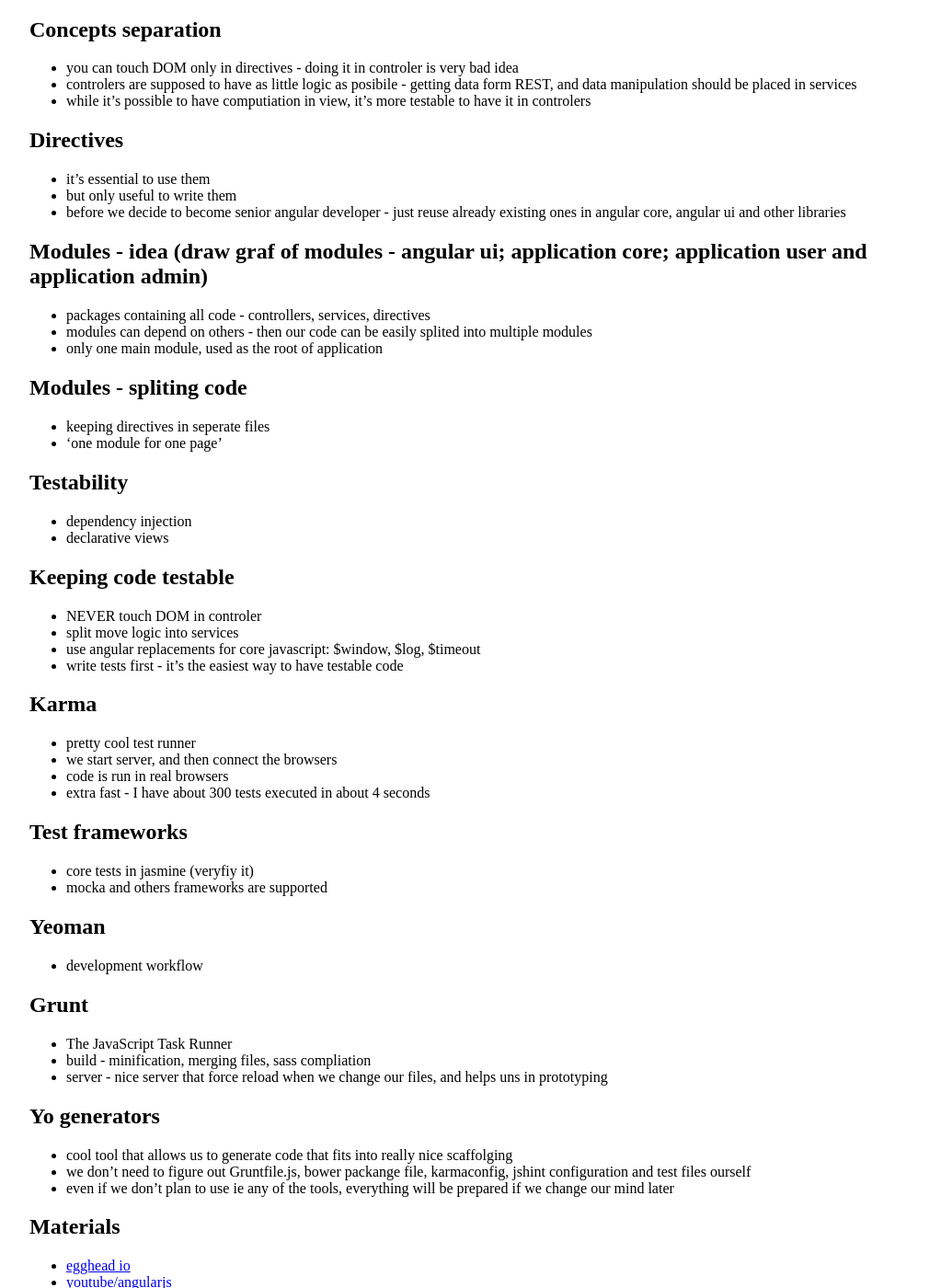
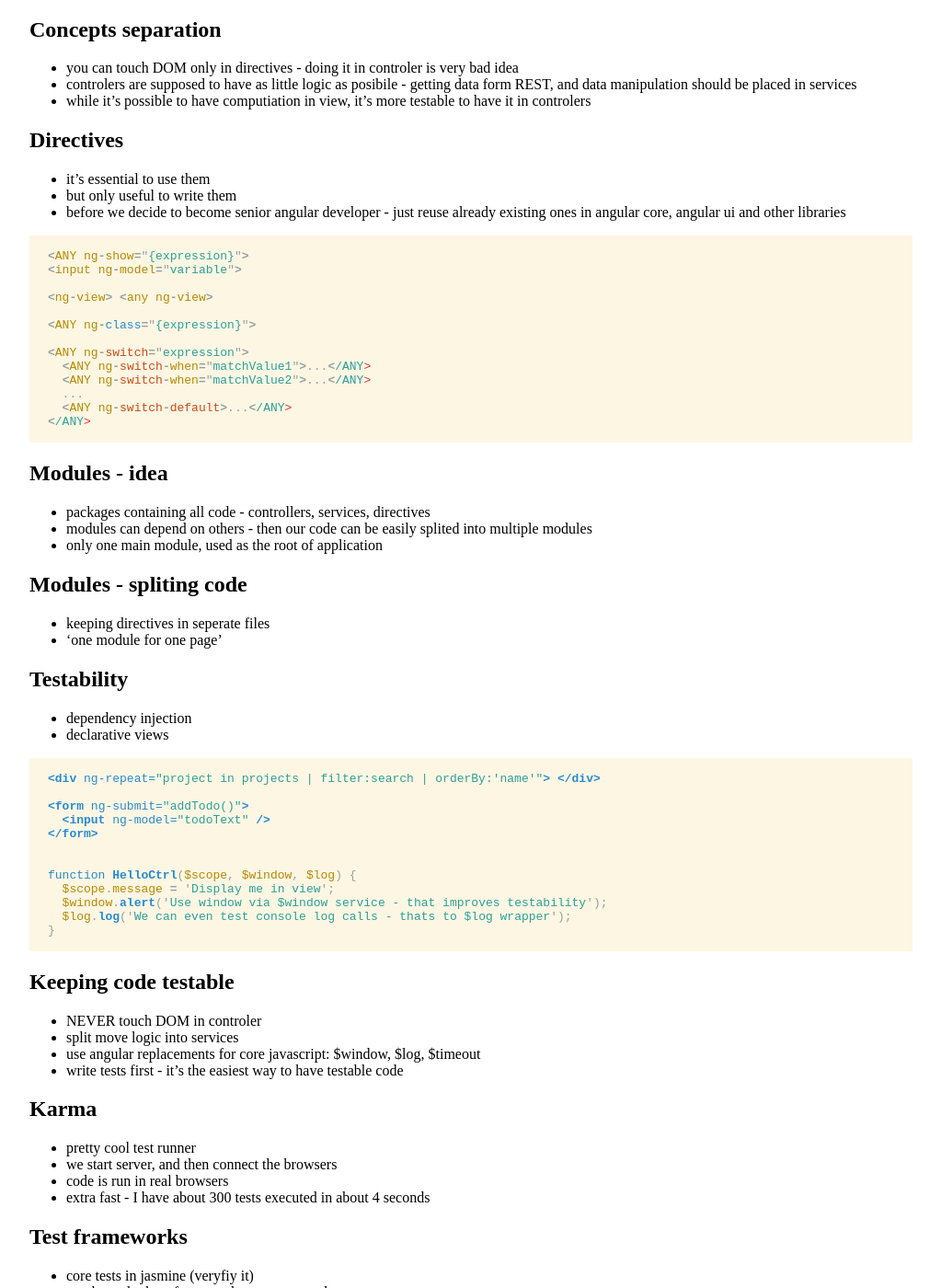
Before and after one commit to marcin-wosinek/blog, a Jekyll site: the page built from _posts/2013-10-19-The-angular-way-MeetJs-Summit.md, in a window 1280 px wide and 1400 px high, scrolled down 1619 px. Shown: the whole window at 92% size, without its empty margins (128-1151 px from the left). Built offline with Jekyll 4.4.1, drawn with Linux system fonts in a browser that asks for light colours.

Commit message:
Add code example to post

````diff
--- a/_posts/2013-10-19-The-angular-way-MeetJs-Summit.md
+++ b/_posts/2013-10-19-The-angular-way-MeetJs-Summit.md
@@ -81,7 +81,23 @@ Meet js summit Gdańsk 19 October 2013
 * but only useful to write them
 * before we decide to become senior angular developer - just reuse already existing ones in angular core, angular ui and other libraries
 
-## Modules - idea (draw graf of modules - angular ui; application core; application user and application admin)
+```js
+<ANY ng-show="{expression}">
+<input ng-model="variable">
+
+<ng-view> <any ng-view>
+
+<ANY ng-class="{expression}">
+
+<ANY ng-switch="expression">
+  <ANY ng-switch-when="matchValue1">...</ANY>
+  <ANY ng-switch-when="matchValue2">...</ANY>
+  ...
+  <ANY ng-switch-default>...</ANY>
+</ANY>
+```
+
+## Modules - idea
 * packages containing all code - controllers, services, directives
 * modules can depend on others - then our code can be easily splited into multiple modules
 * only one main module, used as the root of application
@@ -93,6 +109,22 @@ Meet js summit Gdańsk 19 October 2013
 ## Testability
 * dependency injection
 * declarative views
+
+```html
+<div ng-repeat="project in projects | filter:search | orderBy:'name'"> </div>
+
+<form ng-submit="addTodo()">
+  <input ng-model="todoText" />
+</form>
+```
+
+```js
+function HelloCtrl($scope, $window, $log) {
+  $scope.message = 'Display me in view';
+  $window.alert('Use window via $window service - that improves testability');
+  $log.log('We can even test console log calls - thats to $log wrapper');
+}
+```
 
 ## Keeping code testable
 * NEVER touch DOM in controler
````
